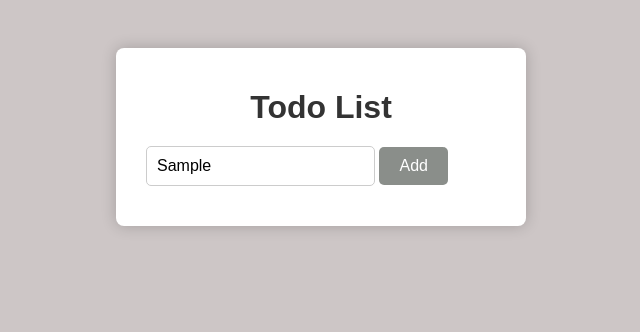
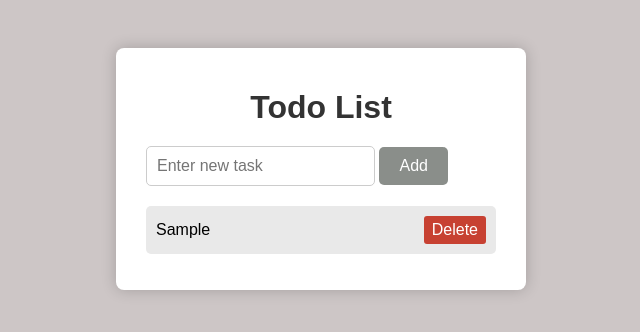
Before and after one commit to GangisettyAkhila/Todo-List, a plain HTML site: page index.html in a window 1280 px wide. Both pictures are taken after typing "Sample" into the empty fields and a click on the button "Add". Shown: the whole page, without its empty margins (319-959 px from the left). Drawn offline with Linux system fonts and the light colour scheme.

Commit message:
Update index.html

```diff
--- a/index.html
+++ b/index.html
@@ -106,6 +106,62 @@ li.completed {
     <ul id="todoList"></ul>
   </div>
 
-  <script></script>
+  <script>
+
+const todoInput = document.getElementById('todoInput');
+const addBtn = document.getElementById('addBtn');
+const todoList = document.getElementById('todoList');
+
+let todos = JSON.parse(localStorage.getItem('todos')) || [];
+
+function saveToLocalStorage() {
+  localStorage.setItem('todos', JSON.stringify(todos));
+}
+
+function renderTodos() {
+  todoList.innerHTML = '';
+  todos.forEach((todo, index) => {
+    const li = document.createElement('li');
+    li.textContent = todo.text;
+    if (todo.completed) {
+      li.classList.add('completed');
+    }
+
+    // Toggle complete on click
+    li.addEventListener('click', () => {
+      todos[index].completed = !todos[index].completed;
+      saveToLocalStorage();
+      renderTodos();
+    });
+
+    // Delete button
+    const deleteBtn = document.createElement('button');
+    deleteBtn.textContent = 'Delete';
+    deleteBtn.classList.add('delete-btn');
+    deleteBtn.addEventListener('click', (e) => {
+      e.stopPropagation(); // Prevent li click event
+      todos.splice(index, 1);
+      saveToLocalStorage();
+      renderTodos();
+    });
+
+    li.appendChild(deleteBtn);
+    todoList.appendChild(li);
+  });
+}
+
+addBtn.addEventListener('click', () => {
+  const todoText = todoInput.value.trim();
+  if (todoText === '') {
+    alert('Please enter a task');
+    return;
+  }
+  todos.push({ text: todoText, completed: false });
+  saveToLocalStorage();
+  renderTodos();
+  todoInput.value = '';
+});
+
+window.onload = renderTodos;</script>
 </body>
 </html>
```
